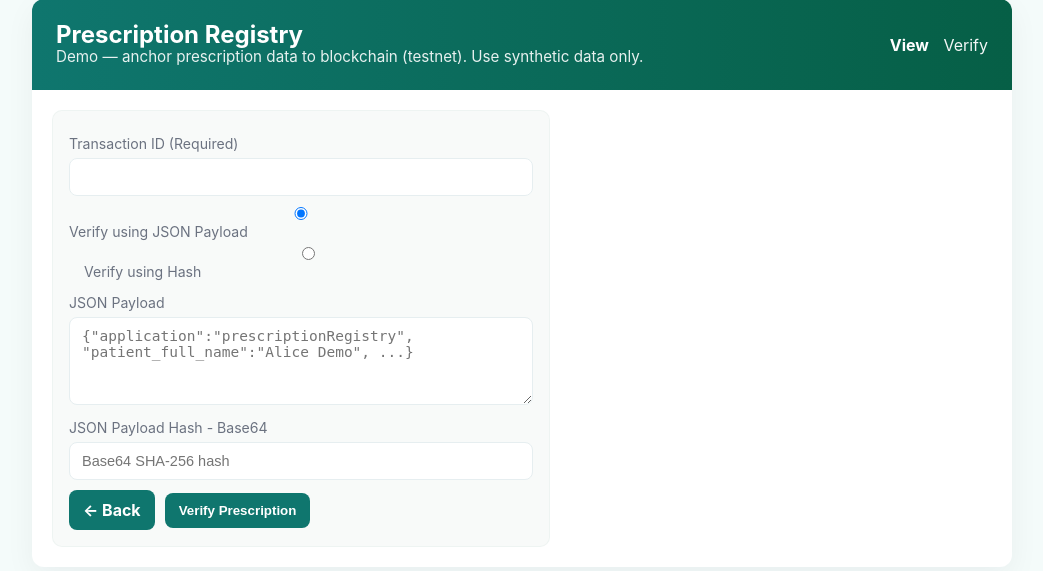
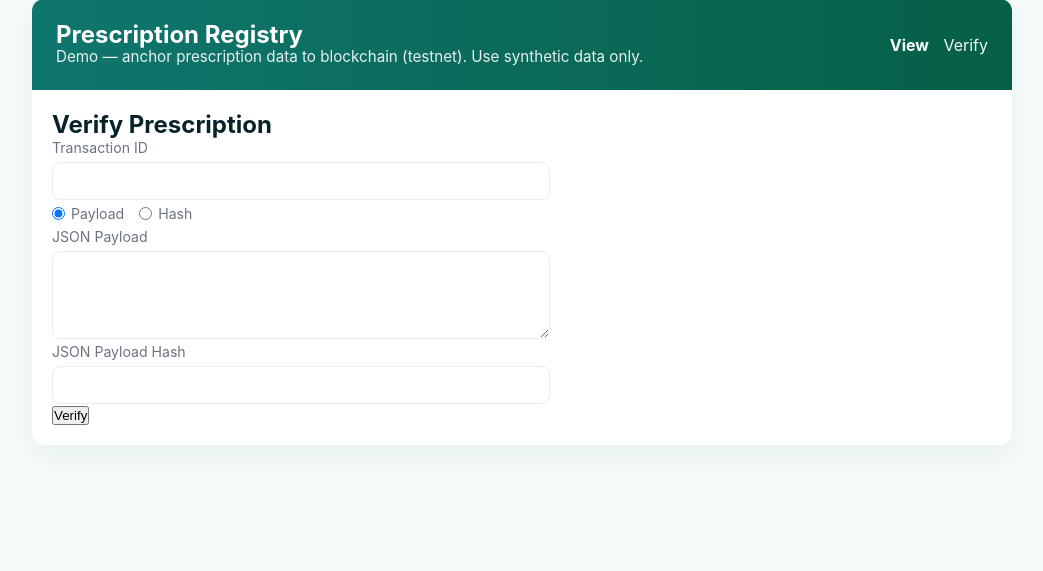
Before and after one commit to edzaniBruce51/algorand-prescription-registry-v1, a Flask app: page /verify_prescription in a window 1280 px wide. Shown: the part 29-600 px from the top of the page, without its empty margins (118-1161 px from the left). Run offline with Flask 3, Linux system fonts and the light colour scheme.

Commit message:
updated the verification template to use radio buttons for mode selection and success/failure messages color changes

```diff
--- a/app.py
+++ b/app.py
@@ -185,6 +185,7 @@ def verify_prescription():
         transaction_id = request.form.get("transactionId")
         json_payload_str = request.form.get("jsonPayload")
         json_payload_hash = request.form.get("jsonPayloadHash")
+        tx_type = request.form.get("tx_type")  # <-- payload or hash
 
         if not transaction_id:
             flash("Transaction ID is required", "error")
@@ -202,7 +203,7 @@ def verify_prescription():
                     json_payload_obj = json.loads(json_payload_str)
                     verification_payload["jsonPayload"] = json_payload_obj
                 except json.JSONDecodeError as e:
-                    flash(f"Invalid JSON payload format: {str(e)}", "error")
+                    flash(f"Invalid JSON payload: {e}", "error")
                     return redirect(url_for("verify_prescription"))
 
             if json_payload_hash and json_payload_hash.strip():
@@ -218,35 +219,32 @@ def verify_prescription():
             if response.status_code == 200:
                 try:
                     result = response.json()
-                    flash("Prescription verification completed!", "success")
                     return render_template(
                         "verify_prescription.html",
                         tx_id=transaction_id,
                         result=result,
-                        mode="POST"   # ✅ pass mode for POST
+                        tx_type=tx_type,
+                        mode="post"
                     )
                 except json.JSONDecodeError:
-                    flash(f"Verification response: {response.text}", "success")
                     return render_template(
                         "verify_prescription.html",
                         tx_id=transaction_id,
                         result={"raw_response": response.text},
-                        mode="POST"   # ✅ pass mode for POST
+                        tx_type=tx_type,
+                        mode="post"
                     )
             else:
-                error_msg = f"Verification failed. Status: {response.status_code} - {response.text}"
-                flash(error_msg, "error")
+                flash(f"Verification failed: {response.text}", "error")
 
-        except requests.RequestException as e:
-            flash(f"Network error during verification: {str(e)}", "error")
         except Exception as e:
-            flash(f"Unexpected error during verification: {str(e)}", "error")
+            flash(f"Error: {e}", "error")
 
         return redirect(url_for("verify_prescription"))
 
-    # Handle GET
     tx_id = request.args.get("tx_id", "")
-    return render_template("verify_prescription.html", tx_id=tx_id, mode="GET")  # ✅ pass mode for GET
+    return render_template("verify_prescription.html", tx_id=tx_id, mode="get")
+
 
 # Application Runner.
 # Starts Flask server on Render or local machine.
--- a/templates/verify_prescription.html
+++ b/templates/verify_prescription.html
@@ -1,94 +1,88 @@
 {% extends "base.html" %}
-{% block title %}Verify Prescription — Prescription Registry{% endblock %}
+{% block content %}
+<style>
+  .status-success {
+    color: #065f46;
+    background: #d1fae5;
+    font-weight: bold;
+    padding: 8px;
+    border-radius: 6px;
+  }
+  .status-error {
+    color: #991b1b;
+    background: #fee2e2;
+    font-weight: bold;
+    padding: 8px;
+    border-radius: 6px;
+  }
+  .radio-inline {
+    display: flex;
+    gap: 15px;
+    align-items: center;
+    margin-top: 5px;
+  }
+  .radio-inline label {
+    display: flex;
+    align-items: center;
+    gap: 6px;
+    cursor: pointer;
+  }
+  .disabled {
+    opacity: 0.5;
+    pointer-events: none;
+  }
+</style>
 
-{% block content %}
-  <section>
-    <div class="card">
-      <!-- Flash -->
-      {% with messages = get_flashed_messages(with_categories=true) %}
-        {% if messages %}
-          {% for category, message in messages %}
-            <div class="flash flash-{{ category }}">{{ message }}</div>
-          {% endfor %}
-        {% endif %}
-      {% endwith %}
+<div class="form-card">
+  <h2>Verify Prescription</h2>
 
-      <form action="/verify_prescription" method="post" class="mt-8">
-        <div style="margin-bottom:10px">
-          <label for="transactionId">Transaction ID (Required)</label>
-          <input id="transactionId" name="transactionId" type="text" value="{{ tx_id or '' }}" required>
-        </div>
+  <!-- 🔹 Verification Result (replaces old message above Transaction ID) -->
+  {% if mode == "post" %}
+    {% if result and result.isJsonPayloadHashVerified %}
+      {% if tx_type == "hash" %}
+        <p class="status-success">✅ Prescription verification successful. Provided data hash (fingerprint) matches on-chain hash.</p>
+      {% else %}
+        <p class="status-success">✅ Prescription verification successful. Provided data payload matches original data payload.</p>
+      {% endif %}
+    {% elif result %}
+      {% if tx_type == "hash" %}
+        <p class="status-error">❌ Prescription verification unsuccessful. Provided data hash (fingerprint) does not match on-chain hash.</p>
+      {% else %}
+        <p class="status-error">❌ Prescription verification unsuccessful. Provided data payload does not match original data payload.</p>
+      {% endif %}
+    {% endif %}
+  {% endif %}
 
-        <!-- Verification Mode -->
-        <div style="margin-bottom:14px">
-          <label><input type="radio" name="verifyMode" value="payload" checked> Verify using JSON Payload</label>
-          <label style="margin-left:15px;"><input type="radio" name="verifyMode" value="hash"> Verify using Hash</label>
-        </div>
+  <form method="POST" action="{{ url_for('verify_prescription') }}">
+    <label>Transaction ID</label>
+    <input type="text" name="transactionId" value="{{ tx_id or '' }}" required>
 
-        <!-- JSON Payload -->
-        <div style="margin-bottom:10px">
-          <label for="jsonPayload">JSON Payload</label>
-          <textarea id="jsonPayload" name="jsonPayload" placeholder='{"application":"prescriptionRegistry", "patient_full_name":"Alice Demo", ...}'></textarea>
-        </div>
+    <div class="radio-inline">
+      <label>
+        <input type="radio" name="tx_type" value="payload" onclick="toggleInputs('payload')" checked>
+        Payload
+      </label>
+      <label>
+        <input type="radio" name="tx_type" value="hash" onclick="toggleInputs('hash')">
+        Hash
+      </label>
+    </div>
 
-        <!-- JSON Payload Hash -->
-        <div style="margin-bottom:10px">
-          <label for="jsonPayloadHash">JSON Payload Hash - Base64</label>
-          <input id="jsonPayloadHash" name="jsonPayloadHash" type="text" placeholder="Base64 SHA-256 hash" disabled>
-        </div>
+    <label>JSON Payload</label>
+    <textarea name="jsonPayload" id="payloadInput"></textarea>
 
-        <div style="display:flex; gap:10px; align-items:center">
-          <a href="/" class="btn">← Back</a>
-          <button type="submit" class="btn">Verify Prescription</button>
-        </div>
-      </form>
+    <label>JSON Payload Hash</label>
+    <input type="text" name="jsonPayloadHash" id="hashInput">
 
-      {% if result %}
-        <div class="flash {% if result.data.isJsonPayloadHashVerified %}flash-success{% else %}flash-error{% endif %}" style="margin-top:14px;">
-          {% if mode == 'hash' %}
-            {% if result.data.isJsonPayloadHashVerified %}
-              Prescription verification successful. Provided data hash (fingerprint) matches on-chain hash.
-            {% else %}
-              Prescription verification unsuccessful. Provided data hash (fingerprint) does not match on-chain hash.
-            {% endif %}
-          {% else %}
-            {% if result.data.isJsonPayloadHashVerified %}
-              Prescription verification successful. Provided data payload matches original data payload.
-            {% else %}
-              Prescription verification unsuccessful. Provided data payload does not match original data payload.
-            {% endif %}
-          {% endif %}
-        </div>
+    <button type="submit">Verify</button>
+  </form>
+</div>
 
-        <div class="list-card mt-8">
-          <h3>Verification Result</h3>
-          <pre style="background:#f7fdfc;padding:12px;border-radius:8px;overflow:auto">{{ result | tojson(indent=2) }}</pre>
-        </div>
-      {% endif %}
-    </div>
-  </section>
-{% endblock %}
-
-{% block right_column %}{% endblock %}
-
-{% block extra_scripts %}
 <script>
-  const modeRadios = document.querySelectorAll("input[name='verifyMode']");
-  const payloadInput = document.getElementById("jsonPayload");
-  const hashInput = document.getElementById("jsonPayloadHash");
-
-  function toggleInputs() {
-    const selected = document.querySelector("input[name='verifyMode']:checked").value;
-    if (selected === "hash") {
-      hashInput.disabled = false;
-      payloadInput.disabled = true;
-    } else {
-      hashInput.disabled = true;
-      payloadInput.disabled = false;
-    }
-  }
-
-  modeRadios.forEach(radio => radio.addEventListener("change", toggleInputs));
-  toggleInputs(); // run once on load
+function toggleInputs(selected) {
+  document.getElementById("payloadInput").disabled = (selected === "hash");
+  document.getElementById("hashInput").disabled = (selected === "payload");
+}
+toggleInputs("payload"); // default
 </script>
 {% endblock %}
```
